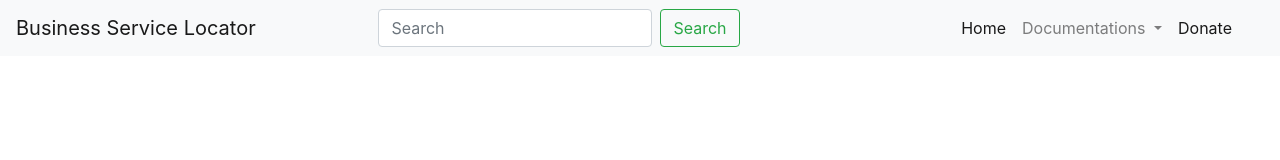
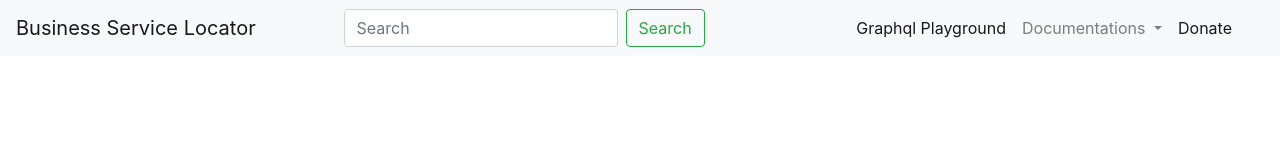
Before and after one commit to chidibede/Business_Locator_web_app-BACKEND_GRAPHQL, a website: page dist/public/views/index.html in a window 1280 px wide. Drawn offline with nearby package versions, Linux system fonts and the light colour scheme.

```diff
--- a/dist/public/views/index.html
+++ b/dist/public/views/index.html
@@ -25,7 +25,7 @@
 
             <ul class="navbar-nav ml-auto mr-4">
                 <li class="nav-item active">
-                    <a class="nav-link" href="/graphql">Home <span class="sr-only">(current)</span></a>
+                    <a class="nav-link" href="/graphql">Graphql Playground <span class="sr-only">(current)</span></a>
                 </li>
                 <li class="nav-item dropdown">
                     <a class="nav-link dropdown-toggle" href="#" id="navbarDropdown" role="button"
--- a/src/server.ts
+++ b/src/server.ts
@@ -1,7 +1,11 @@
 import express, { Application } from "express";
 import { ApolloServer } from "apollo-server-express";
+import cors from 'cors'
+import helmet from "helmet";
 
 const app: Application = express();
+app.use(cors())
+app.use(helmet())
 
 const apolloServer = new ApolloServer({
   modules: [
```
